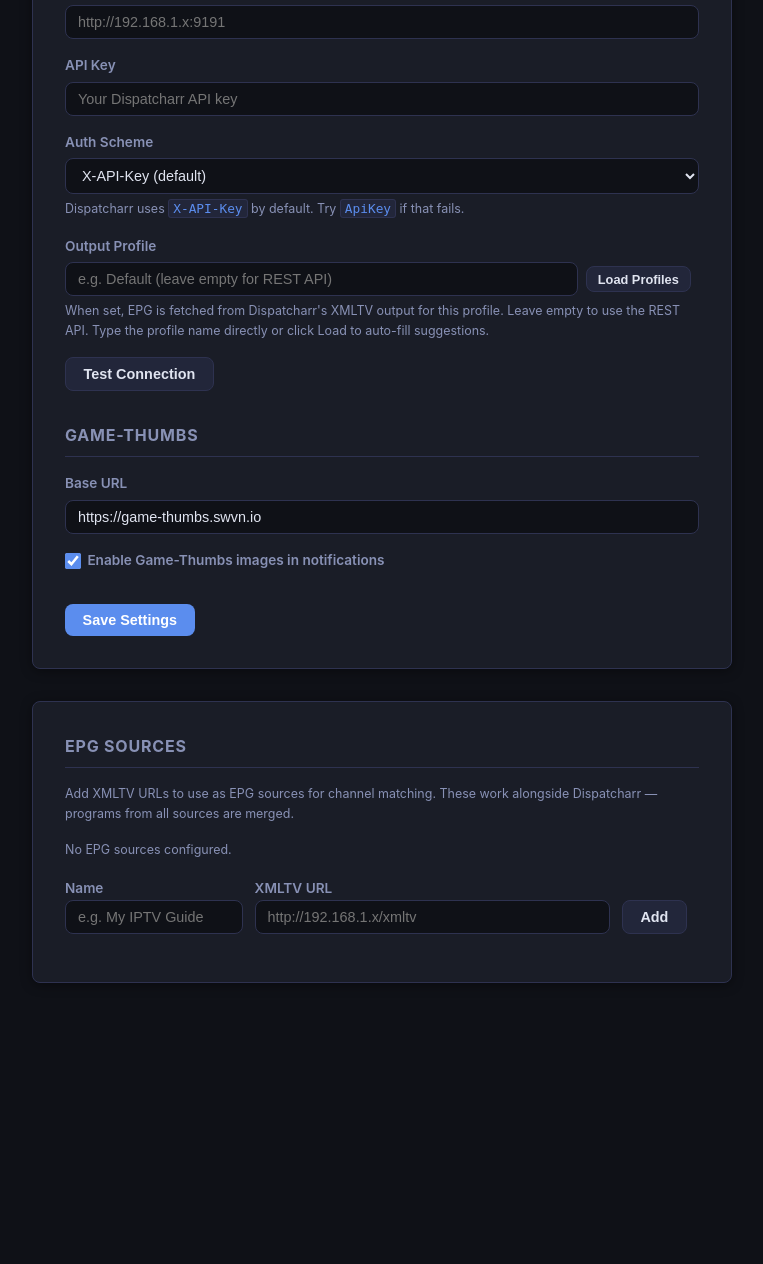
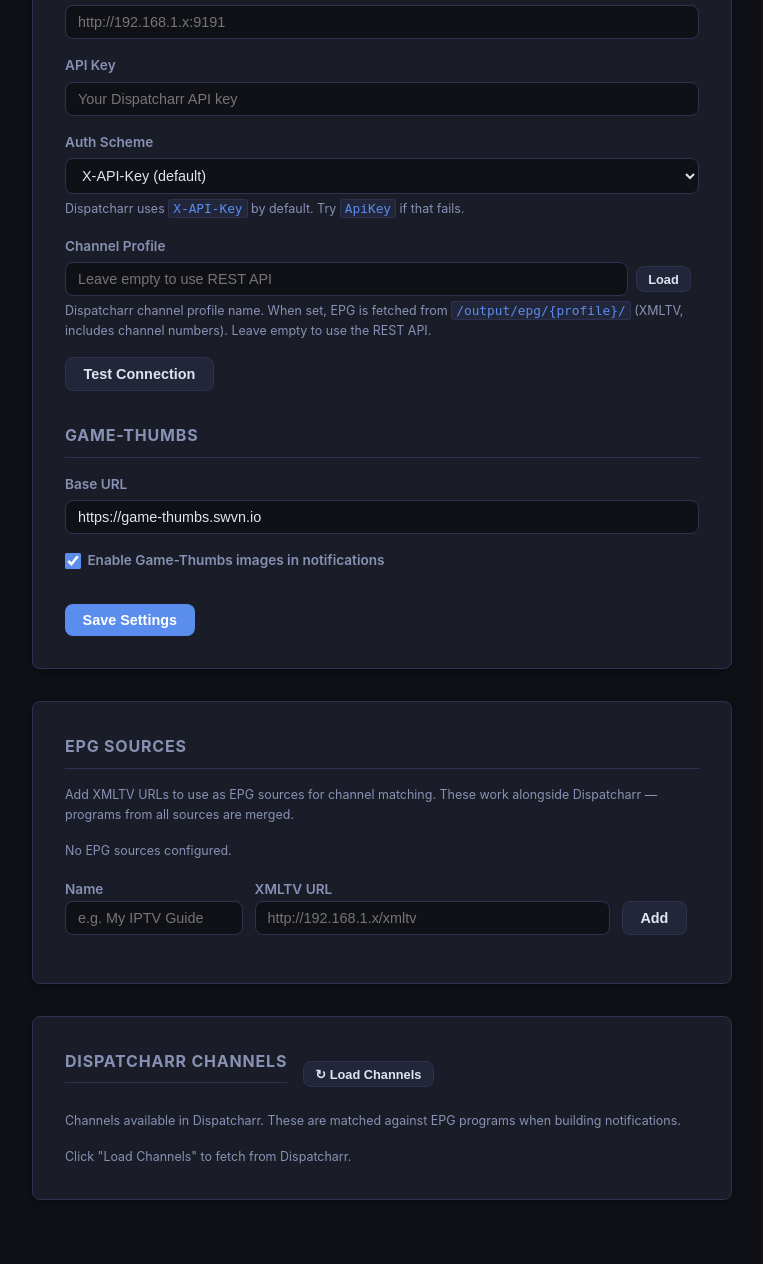
Before and after one commit to Deekerman/Alertle-V2, a FastAPI app: page /settings in a window 1280 px wide. Shown: the part 1085-2349 px from the top of the page, without its empty margins (82-845 px from the left). Before the commit the page ends 2068 px from the top, so only its background shows below. Run offline with FastAPI, Linux system fonts and the light colour scheme; data that the repository does not hold is empty.

Commit message:
Fix Dispatcharr channel endpoint and restore channel viewer
The channels API path was wrong — Dispatcharr mounts the channels app at
/api/channels/ and then registers the router at channels/ inside it, making
the correct path /api/channels/channels/ (double). The old /api/channels/
returned 200 but with unusable data, silently producing an empty channel list.

ping() was also testing the wrong path, making connection tests unreliable.

Restored a read-only Dispatcharr Channels section in Settings showing
channel number, name, and ID — sorted numerically. No overrides, just
visibility into what Dispatcharr has.

Renamed "Output Profile" to "Channel Profile" since the XMLTV URL uses
ChannelProfile names, not OutputProfile names.

https://claude.ai/code/session_01UPHMP54Aikrwv7LJsAXYne

```diff
--- a/dispatcharr/client.py
+++ b/dispatcharr/client.py
@@ -53,7 +53,7 @@ class DispatcharrClient:
 
     async def get_channels(self) -> list[EPGChannel]:
         try:
-            data = await self._get("/api/channels/")
+            data = await self._get("/api/channels/channels/")
             channels = []
             for item in (data if isinstance(data, list) else data.get("results", [])):
                 raw_num = (item.get("channel_number") or item.get("effective_channel_number")
@@ -170,7 +170,7 @@ class DispatcharrClient:
 
     async def ping(self) -> tuple[bool, str]:
         try:
-            await self._get("/api/channels/")
+            await self._get("/api/channels/channels/")
             return True, ""
         except httpx.HTTPStatusError as e:
             return False, f"HTTP {e.response.status_code} — {e.response.reason_phrase}"
--- a/main.py
+++ b/main.py
@@ -257,6 +257,24 @@ async def test_epg_source(name: str):
         return JSONResponse({"ok": False, "error": str(e)})
 
 
+# ── Channels API (read-only) ──────────────────────────────────────────────────
+
+@app.get("/api/channels")
+async def list_channels():
+    raw = cfg_module.load_config()
+    client = get_dispatcharr(raw)
+    if not client:
+        return JSONResponse({"ok": False, "error": "Dispatcharr not configured"}, status_code=400)
+    try:
+        channels = await client.get_channels()
+        return JSONResponse([
+            {"id": ch.id, "name": ch.name, "number": ch.channel_number}
+            for ch in channels
+        ])
+    except Exception as e:
+        return JSONResponse({"ok": False, "error": str(e)}, status_code=500)
+
+
 # ── Scanner API ───────────────────────────────────────────────────────────────
 
 @app.post("/api/scan")
--- a/templates/settings.html
+++ b/templates/settings.html
@@ -83,17 +83,17 @@
       <span class="hint">Dispatcharr uses <code>X-API-Key</code> by default. Try <code>ApiKey</code> if that fails.</span>
     </div>
     <div class="form-row">
-      <label for="dispatcharr_output_profile">Output Profile</label>
+      <label for="dispatcharr_output_profile">Channel Profile</label>
       <div style="display:flex; gap:.5rem; align-items:center; flex-wrap:wrap">
         <input type="text" id="dispatcharr_output_profile" name="dispatcharr_output_profile"
                list="profile-suggestions" style="flex:1; min-width:180px"
                value="{{ cfg.get('dispatcharr', {}).get('output_profile', '') }}"
-               placeholder="e.g. Default (leave empty for REST API)">
+               placeholder="Leave empty to use REST API">
         <datalist id="profile-suggestions"></datalist>
-        <button type="button" class="btn btn-secondary btn-sm" onclick="loadOutputProfiles()">Load Profiles</button>
+        <button type="button" class="btn btn-secondary btn-sm" onclick="loadOutputProfiles()">Load</button>
         <span id="profiles-load-status" class="inline-status"></span>
       </div>
-      <span class="hint">When set, EPG is fetched from Dispatcharr's XMLTV output for this profile. Leave empty to use the REST API. Type the profile name directly or click Load to auto-fill suggestions.</span>
+      <span class="hint">Dispatcharr channel profile name. When set, EPG is fetched from <code>/output/epg/{profile}/</code> (XMLTV, includes channel numbers). Leave empty to use the REST API.</span>
     </div>
     <div class="form-row form-row--inline">
       <button type="button" class="btn btn-secondary" onclick="testDispatcharr()">Test Connection</button>
@@ -148,6 +148,22 @@
       </div>
       <button type="button" class="btn btn-secondary" onclick="addEpgSource()" style="align-self:flex-end">Add</button>
       <span id="epg-add-status" class="inline-status"></span>
+    </div>
+  </section>
+</div>
+<!-- Dispatcharr Channels — read-only viewer -->
+<div class="form-card" style="margin-top:2rem">
+  <section class="form-section" style="margin-bottom:0">
+    <div class="section-header">
+      <h2>Dispatcharr Channels</h2>
+      <button type="button" class="btn btn-secondary btn-sm" onclick="loadChannels()">↻ Load Channels</button>
+      <span id="channels-load-status" class="inline-status"></span>
+    </div>
+    <p class="hint" style="margin-bottom:1rem">
+      Channels available in Dispatcharr. These are matched against EPG programs when building notifications.
+    </p>
+    <div id="channels-container">
+      <p class="hint">Click "Load Channels" to fetch from Dispatcharr.</p>
     </div>
   </section>
 </div>
@@ -301,5 +317,49 @@
   }
 
   loadEpgSources();
+
+  // ── Dispatcharr Channels ──────────────────────────────────────────────────────
+
+  async function loadChannels() {
+    const container = document.getElementById('channels-container');
+    const status = document.getElementById('channels-load-status');
+    status.textContent = 'Loading…';
+    status.className = 'inline-status';
+    try {
+      const data = await apiFetch('/api/channels');
+      if (data.ok === false) {
+        status.textContent = '❌ ' + (data.error || 'Failed');
+        status.className = 'inline-status text-red';
+        return;
+      }
+      const channels = data;
+      status.textContent = channels.length + ' channels';
+      status.className = 'inline-status text-green';
+      if (!channels.length) {
+        container.innerHTML = '<p class="hint">No channels returned. Check Dispatcharr is configured and reachable.</p>';
+        return;
+      }
+      // Sort by channel number numerically
+      channels.sort((a, b) => {
+        const na = parseFloat(a.number) || Infinity;
+        const nb = parseFloat(b.number) || Infinity;
+        return na - nb || a.name.localeCompare(b.name);
+      });
+      container.innerHTML = `
+        <table class="data-table">
+          <thead><tr><th>#</th><th>Channel Name</th><th>ID</th></tr></thead>
+          <tbody>${channels.map(ch => `
+            <tr>
+              <td style="font-variant-numeric:tabular-nums">${escHtml(ch.number || '—')}</td>
+              <td>${escHtml(ch.name)}</td>
+              <td style="color:var(--text-muted);font-size:.85rem">${escHtml(ch.id)}</td>
+            </tr>`).join('')}
+          </tbody>
+        </table>`;
+    } catch(e) {
+      status.textContent = '❌ ' + e.message;
+      status.className = 'inline-status text-red';
+    }
+  }
 </script>
 {% endblock %}
```
